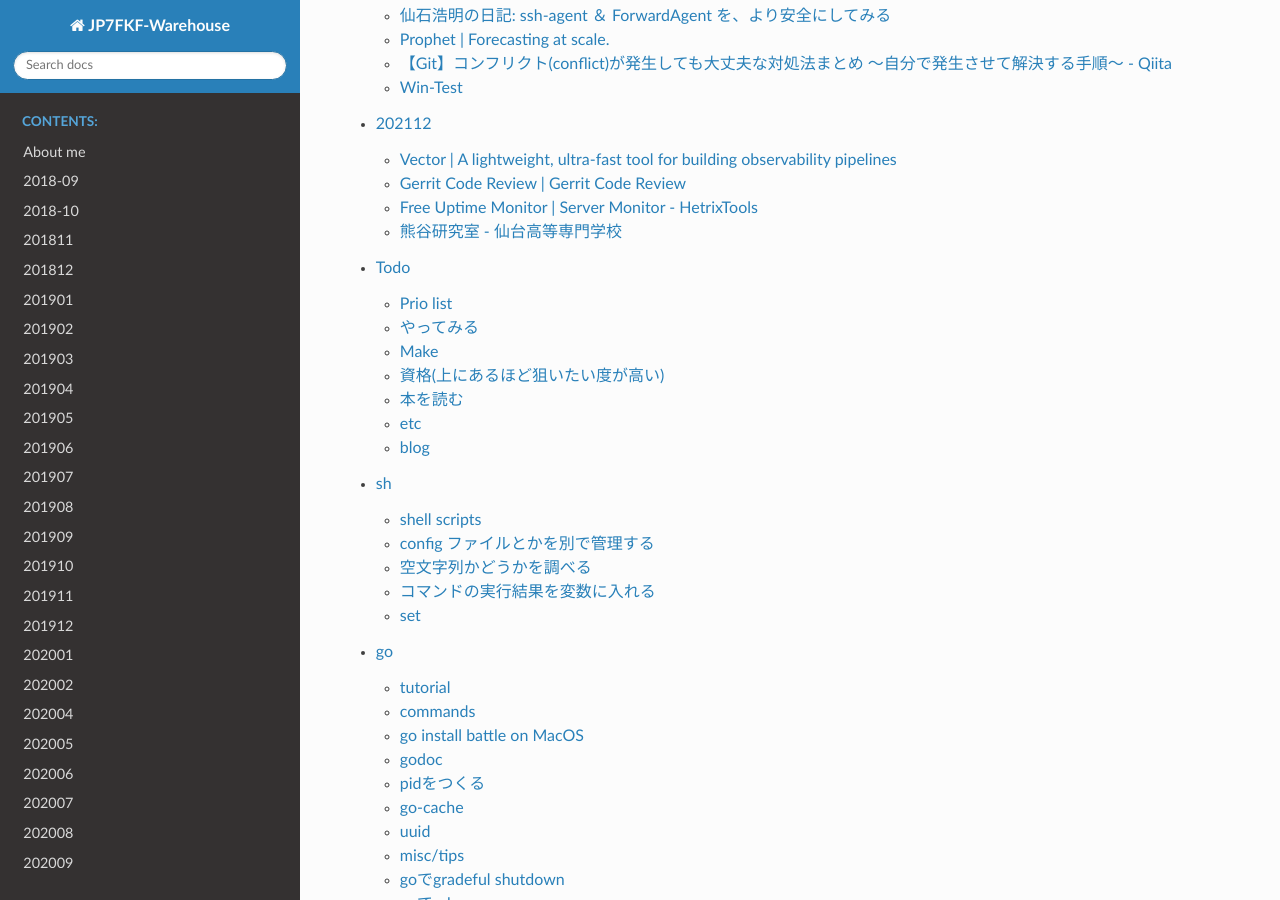
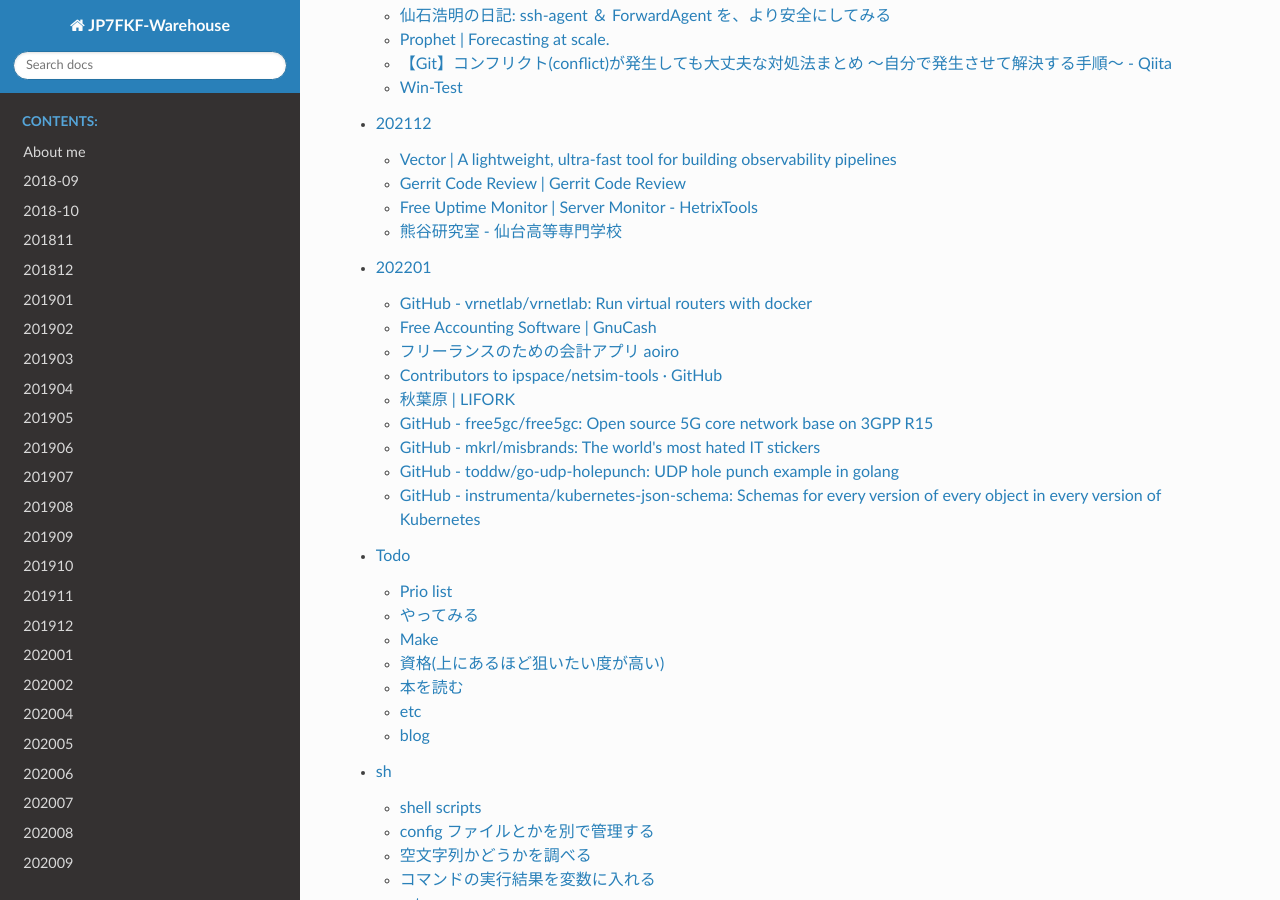
Before and after one commit to jp7fkf/JP7FKF-Warehouse, a Sphinx documentation site: the page built from source/index.rst, in a window 1280 px wide and 900 px high, scrolled down 25713 px. Built offline with Sphinx 7.4.7 and the Read the Docs theme 2.0.0, drawn with Linux system fonts in a browser that asks for light colours.

Commit message:
2022-01-20 02:15:12 JST

```diff
--- /dev/null
+++ b/source/dialy/202201.md
@@ -0,0 +1,19 @@
+# 202201
+
+## [GitHub - vrnetlab/vrnetlab: Run virtual routers with docker](https://github.com/plajjan/vrnetlab)
+
+## [Free Accounting Software | GnuCash](https://www.gnucash.org/)
+
+## [フリーランスのための会計アプリ aoiro](https://aoiro.oss.onl/)
+
+## [Contributors to ipspace/netsim-tools · GitHub](https://github.com/ipspace/netsim-tools/graphs/contributors)
+
+## [秋葉原 | LIFORK](https://lifork.jp/akihabara/)
+
+## [GitHub - free5gc/free5gc: Open source 5G core network base on 3GPP R15](https://github.com/free5gc/free5gc)
+
+## [GitHub - mkrl/misbrands: The world's most hated IT stickers](https://github.com/mkrl/misbrands)
+
+## [GitHub - toddw/go-udp-holepunch: UDP hole punch example in golang](https://github.com/toddw/go-udp-holepunch)
+
+## [GitHub - instrumenta/kubernetes-json-schema: Schemas for every version of every object in every version of Kubernetes](https://github.com/instrumenta/kubernetes-json-schema)
--- a/source/index.rst
+++ b/source/index.rst
@@ -50,6 +50,7 @@ Welcome to JP7FKF-Warehouse!
   dialy/202110
   dialy/202111
   dialy/202112
+  dialy/202201
   todo
   programming/sh
   programming/go
```
Also changed, not shown: source/dialy/202111.md (+0 -1 lines), source/hobbies/bucket_list.md (+1 -0 lines), source/todo.md (+1 -0 lines).
